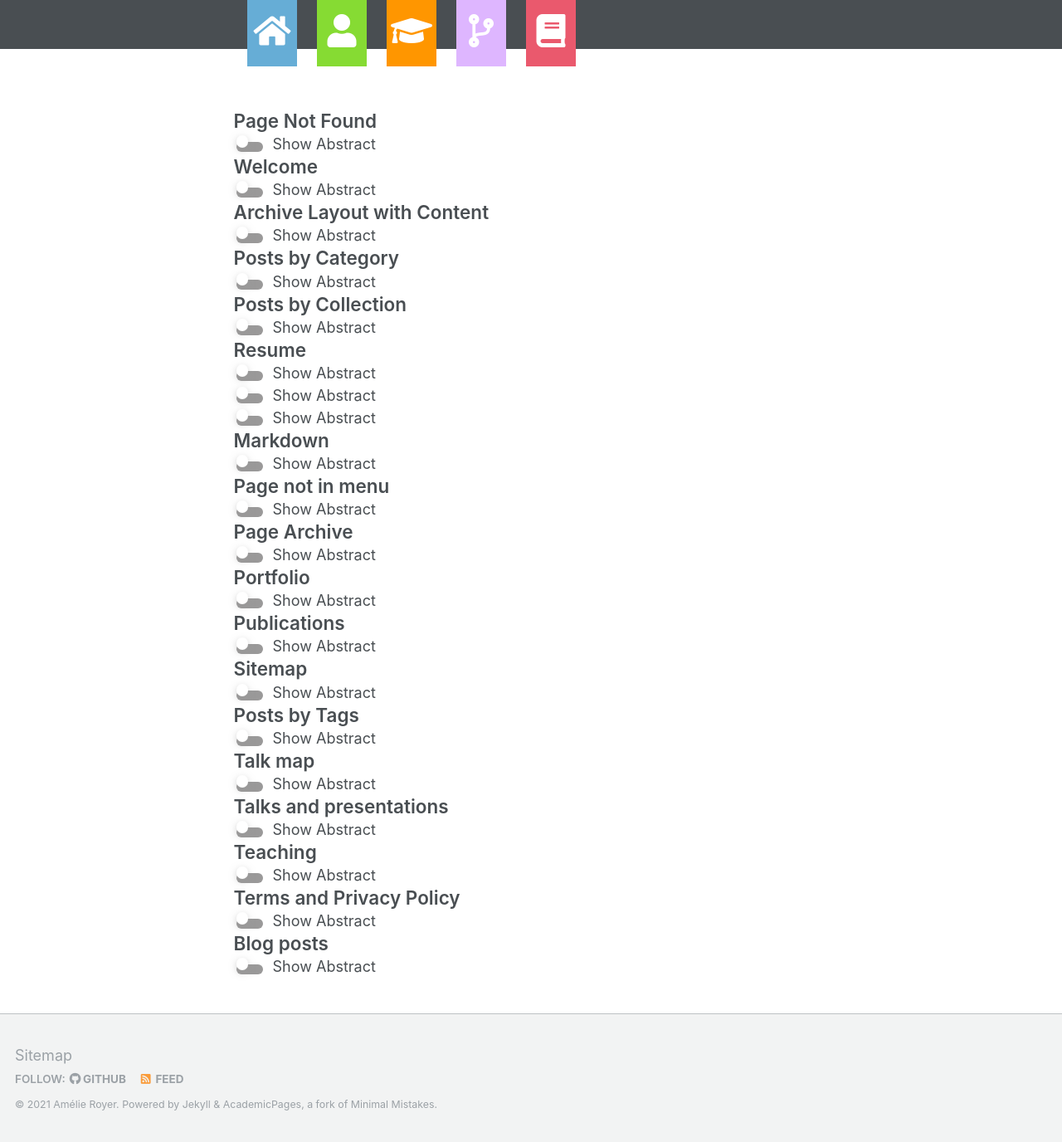
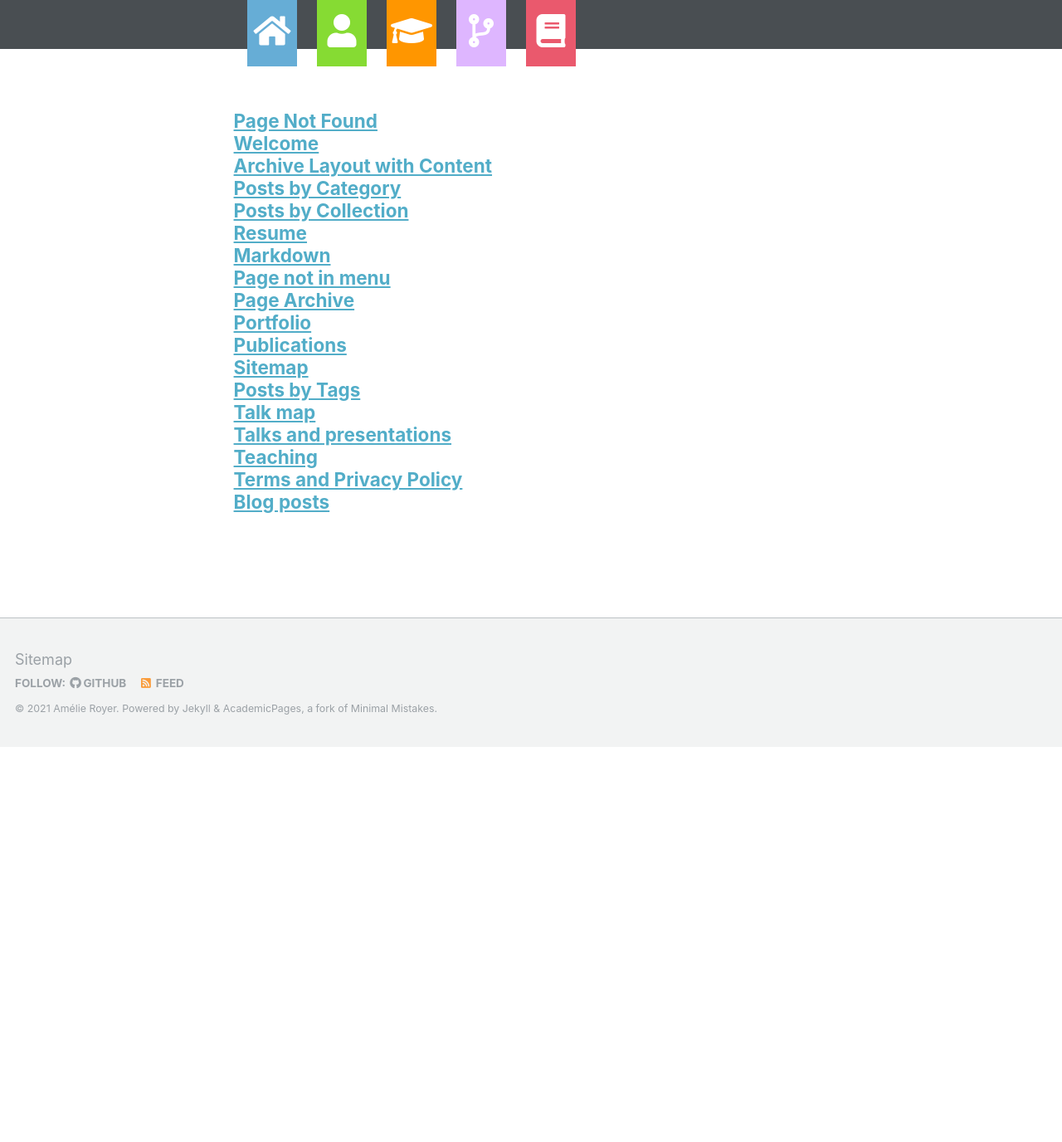
Before and after one commit to ameroyer/ameroyer.github.io, a Jekyll site: the page built from _pages/page-archive.html, in a window 1280 px wide. Shown: the whole page at 83% size. Built offline with Jekyll 4.4.1, drawn with Linux system fonts in a browser that asks for light colours; nearby versions of some CDN libraries; formulas are drawn with MathJax 3; a script that is not in the unit is left out; after the commit the page ends 900 px from its top, so only the background shows below that.

```diff
--- a/_includes/archive-single.html
+++ b/_includes/archive-single.html
@@ -28,7 +28,15 @@
 
   <td class ="archive__item-description">
     <h2 class="archive__item-title" itemprop="headline">
-      <a id ="{{ post.relid }}" class="rel_link">{{ title }}</a>
+      {% if post.collection == 'publications' %}
+        <a id ="{{ post.relid }}" class="rel_link">{{ title }}</a>
+      {% else %}
+        {% if post.link %}
+          <a href="{{ post.link }}">{{ title }}</a> <a href="{{ base_path }}{{ post.url }}" rel="permalink"><i class="fa fa-link" aria-hidden="true" title="permalink"></i><span class="sr-only">Permalink</span></a>
+        {% else %}
+          <a href="{{ base_path }}{{ post.url }}" rel="permalink">{{ title }}</a>
+        {% endif %}
+      {% endif %}
     </h2>
 
     {% if post.read_time %}
@@ -56,16 +64,17 @@
          <p class="page__date"><strong><i class="fa fa-fw fa-calendar" aria-hidden="true"></i> {{ site.data.ui-text[site.locale].date_label | default: "Published:" }}</strong> <time datetime="{{ post.date | default: "1900-01-01" | date_to_xmlschema }}">{{ post.date | default: "1900-01-01" | date: "%B %d, %Y" }}</time></p>
         {% endif %}
 
-
+    {% if post.collection == 'publications' %}
     <input type="checkbox" id="toggle-abstract-{{ post.relid }}" class="abstract">
-    <label for="toggle-abstract-{{ post.relid }}" class="toggle"><span></span>Show Abstract</label>
+    <label for="toggle-abstract-{{ post.relid }}" class="toggle"><span></span>Show abstract</label>
     <div class="abstract">{{ post.content }}</div>
 
-    {% if post.bibtex %}
-    <br>
-    <input type="checkbox" id="toggle-bibtex-{{ post.relid }}" class="bibtex">
-      <label for="toggle-bibtex-{{ post.relid }}" class="toggle"><span></span>Show Bibtex</label>
-      <div class="bibtex">{{ post.bibtex }}</div>
+      {% if post.bibtex %}
+      <br>
+      <input type="checkbox" id="toggle-bibtex-{{ post.relid }}" class="bibtex">
+        <label for="toggle-bibtex-{{ post.relid }}" class="toggle"><span></span>Show citation</label>
+        <div class="bibtex">{{ post.bibtex }}</div>
+      {% endif %}
     {% endif %}
 
   </td>
```
